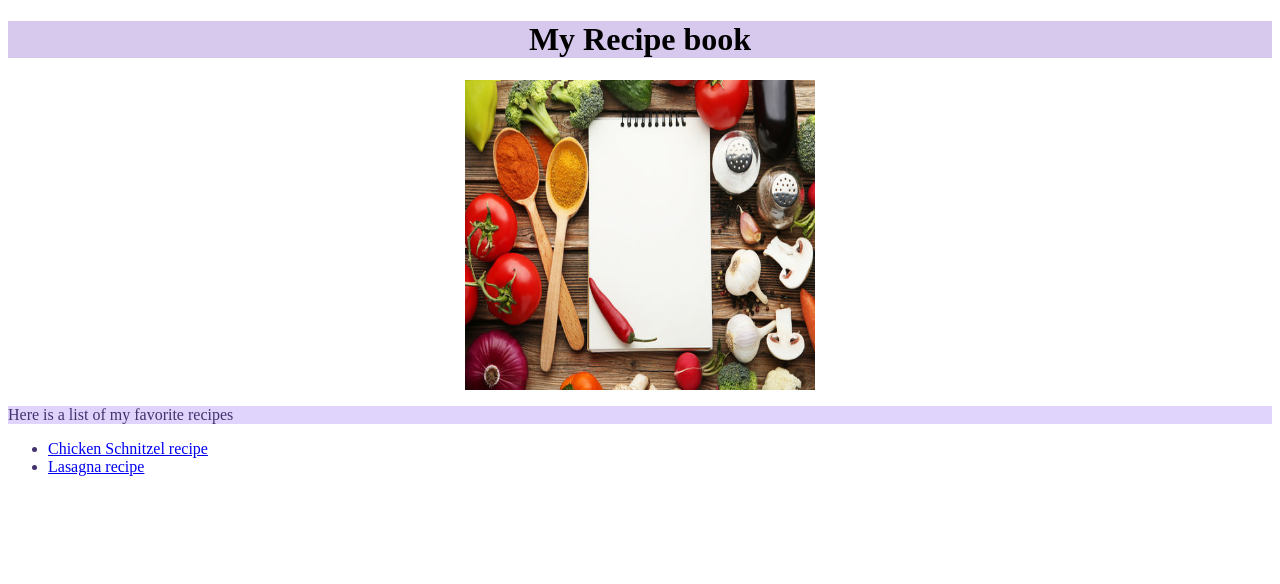
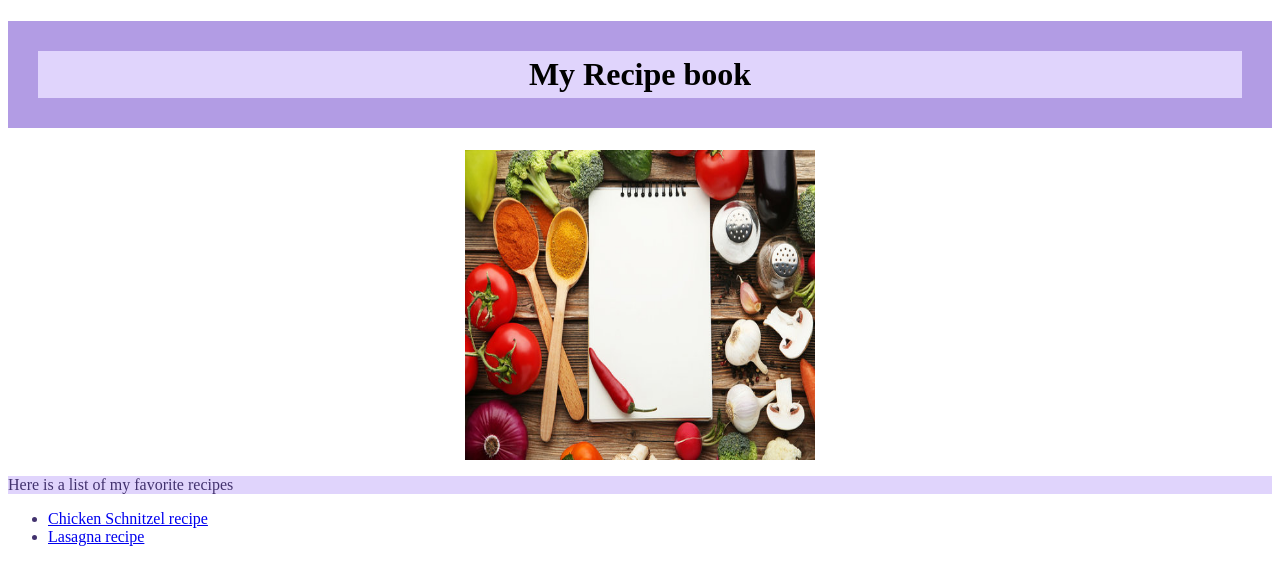
Before and after one commit to Hera-k/odin-recipes, a plain HTML site: page index.html in a window 1280 px wide. Drawn offline with Linux system fonts and the light colour scheme.

Commit message:
Add box model to h1

```diff
--- a/styles.css
+++ b/styles.css
@@ -1,15 +1,17 @@
 h1{
-    background-color:#D7C8ED;
+    background-color:#E0D4FC;
     color:black;
     font-family:"Times New Roman", "Arial";
     text-align:center;
+    padding: 5px;
+    border: 30px solid #B29CE4;
 }
 li{
     color:#42326E;
     font-family:"Brush Script MT";
 }
 img{
-    background-color: #E0D4FC;
+    background-color: #d3cfdd;
     display: block;
     margin-left: auto;
     margin-right: auto;
```
